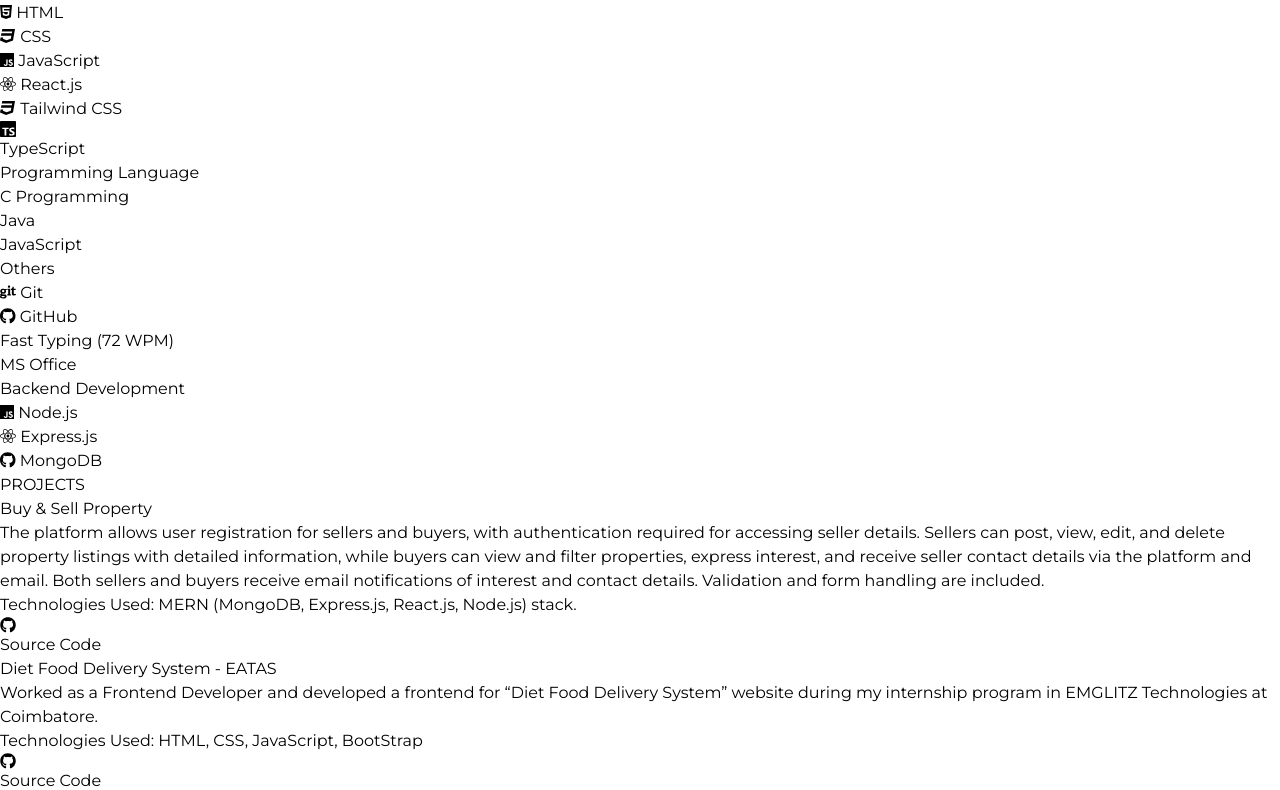
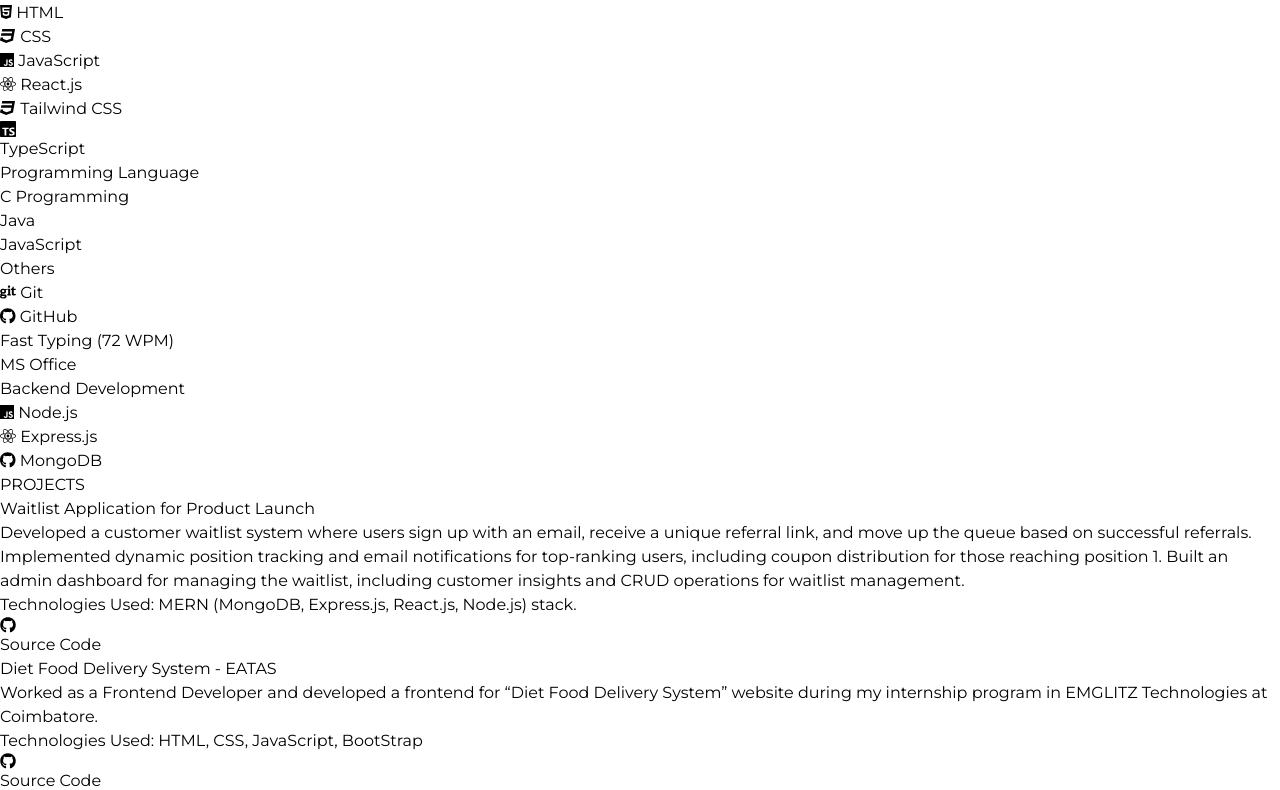
Before and after one commit to Sasikumarb5566/portfolio_react, a React (Vite) app in the folder front-end/: page / in a window 1280 px wide. Shown: the part 399-1189 px from the top of the page. Built offline with nearby package versions, Linux system fonts and the light colour scheme.

Commit message:
Update Project Details

```diff
--- a/front-end/src/component/Projects.jsx
+++ b/front-end/src/component/Projects.jsx
@@ -7,16 +7,12 @@
       <div className="text-2xl font-bold text-center mb-8">PROJECTS</div>
       <div className="flex flex-col md:flex-row w-9/12 justify-center md:justify-evenly gap-20">
         <div className="w-full md:w-1/2 border-2 border-slate-950 p-4 rounded-xl shadow-2xl flex flex-col justify-between">
-          <div className="font-bold text-xl mb-4">Buy & Sell Property</div>
+          <div className="font-bold text-xl mb-4"> Waitlist Application for Product Launch</div>
           <div className="text-justify">
-            The platform allows user registration for sellers and buyers, with
-            authentication required for accessing seller details. Sellers can
-            post, view, edit, and delete property listings with detailed
-            information, while buyers can view and filter properties, express
-            interest, and receive seller contact details via the platform and
-            email. Both sellers and buyers receive email notifications of
-            interest and contact details. Validation and form handling are
-            included.
+          Developed a customer waitlist system where users sign up with an email, receive a unique referral
+          link, and move up the queue based on successful referrals. Implemented dynamic position tracking and email notifications for top-ranking users, including
+          coupon distribution for those reaching position 1. Built an admin dashboard for managing the waitlist, including customer insights and CRUD
+          operations for waitlist management.
           </div>
           <div className="mt-4 mb-4">
             <span className="font-bold">Technologies Used:</span> MERN (MongoDB,
@@ -25,7 +21,7 @@
           <div>
             <Link
               to={
-                "https://github.com/Sasikumarb5566/House_Sell_Buy"
+                "https://github.com/Sasikumarb5566/Waitlist-application"
               }
             >
               <button className="gap-2 flex border-2 p-3 rounded-full bg-[#252829] text-white hover:bg-white hover:text-black hover:border-slate-950 transition ease-in-out delay-50">
```
